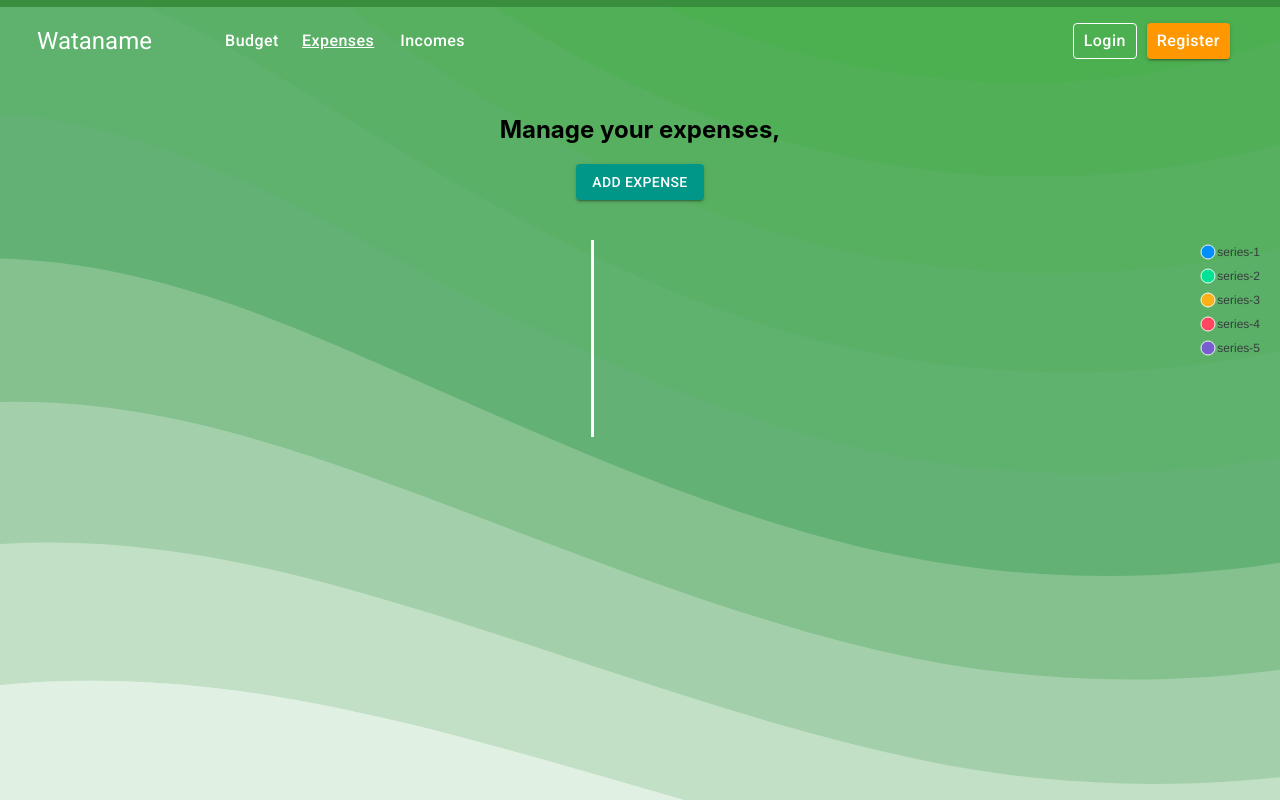
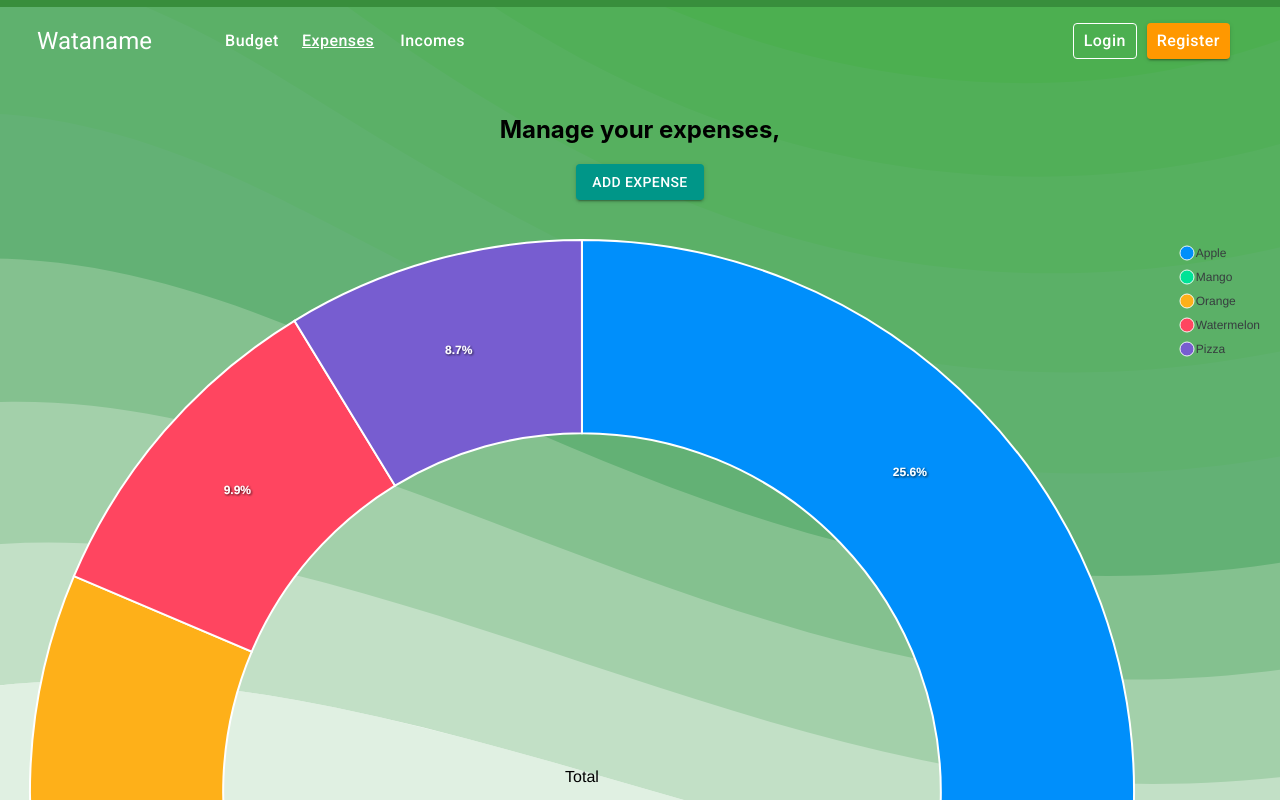
Before and after one commit to Cabbler25/Budgy, a React (Create React App) app in the folder client/: page /expenses in a window 1280 px wide. Shown: the top 800 px of the page. Built offline with nearby package versions, Linux system fonts and the light colour scheme; no server answers.

Commit message:
working on expenses graph

```diff
--- a/client/src/components/MyExpensesGraph.tsx
+++ b/client/src/components/MyExpensesGraph.tsx
@@ -12,15 +12,43 @@ export default function ExpensesGraph(props:IExpenseProps) {
     const state = {
         options: {
             dataLabels: {
-            enabled: false
+                enabled: true
             },
-
+            plotOptions: {
+                pie: {
+                    size:undefined,
+                    offsetX: 0,
+                    offsetY: 0,
+                    customScale:1,
+                    donut: {
+                      background:'transparent',
+                      size: '65%',
+                      labels :{
+                          show:true,
+                          name:{show: true,
+                            fontSize: '22px',
+                            fontFamily: 'Helvetica, Arial, sans-serif',
+                            color: undefined,
+                            offsetY: -10},
+                          value:{ show: true,
+                            fontSize: '16px',
+                            fontFamily: 'Helvetica, Arial, sans-serif',
+                            color: undefined,
+                            offsetY: 16},
+                            total: {
+                                show: true,
+                                label: 'Total',
+                                color: 'black'
+                            }
+                      }
+                    }
+                  }
+            },
             responsive: [{
                 breakpoint: 480,
                 options: {
                     chart: {
-                width: 200,
-
+                        width: 250,
                     },
                     legend: {
                         show: false
@@ -29,12 +57,14 @@ export default function ExpensesGraph(props:IExpenseProps) {
             }],
             legend: {
                 position: 'right',
-            offsetY: 0,
-            height: 230,
-        }
+                offsetY: 1,
+                height: 130,
             },
-        series: [0, 0, 0, 0,0],
-        labels: ["Apple", "Mango", "Banana", "Papaya", "Orange"],
+            labels: ['Apple', 'Mango', 'Orange', 'Watermelon','Pizza']
+        },
+        // series: [0, 0, 0, 0,0],
+        // Test data
+        series: [44, 55, 41, 17, 15],
         promiseResolved:false
       }
     const [expenses, setExpenses] = useState([{
@@ -58,24 +88,24 @@ export default function ExpensesGraph(props:IExpenseProps) {
             // Assign each data field to the corresponding amount value
             switch(expense.expenseType.id) {
                 case 1:
-                    console.log(expense.expenseType.id);
-                    state.labels[0] = expense.expenseType.type;
+                    state.options.labels[0] = expense.expenseType.type;
                     state.series[0] += Math.round(expense.amount);
+                    // state.options.plotOptions.pie.donut.labels.name=
                     break;
                 case 2:
-                    state.labels[1] = expense.expenseType.type;
+                    state.options.labels[1] = expense.expenseType.type;
                     state.series[1] += Math.round(expense.amount);
                     break;
                 case 3:
-                    state.labels[2] = expense.expenseType.type;
+                    state.options.labels[2] = expense.expenseType.type;
                     state.series[2] += Math.round(expense.amount);
                     break;
                 case 4:
-                    state.labels[3] = expense.expenseType.type;
+                    state.options.labels[3] = expense.expenseType.type;
                     state.series[3] += Math.round(expense.amount);
                     break;
                 case 5:
-                    state.labels[4] = expense.expenseType.type;
+                    state.options.labels[4] = expense.expenseType.type;
                     state.series[4] += Math.round(expense.amount);
                     break;
             }
```
Lines whose indentation alone changed are shown as unchanged.
